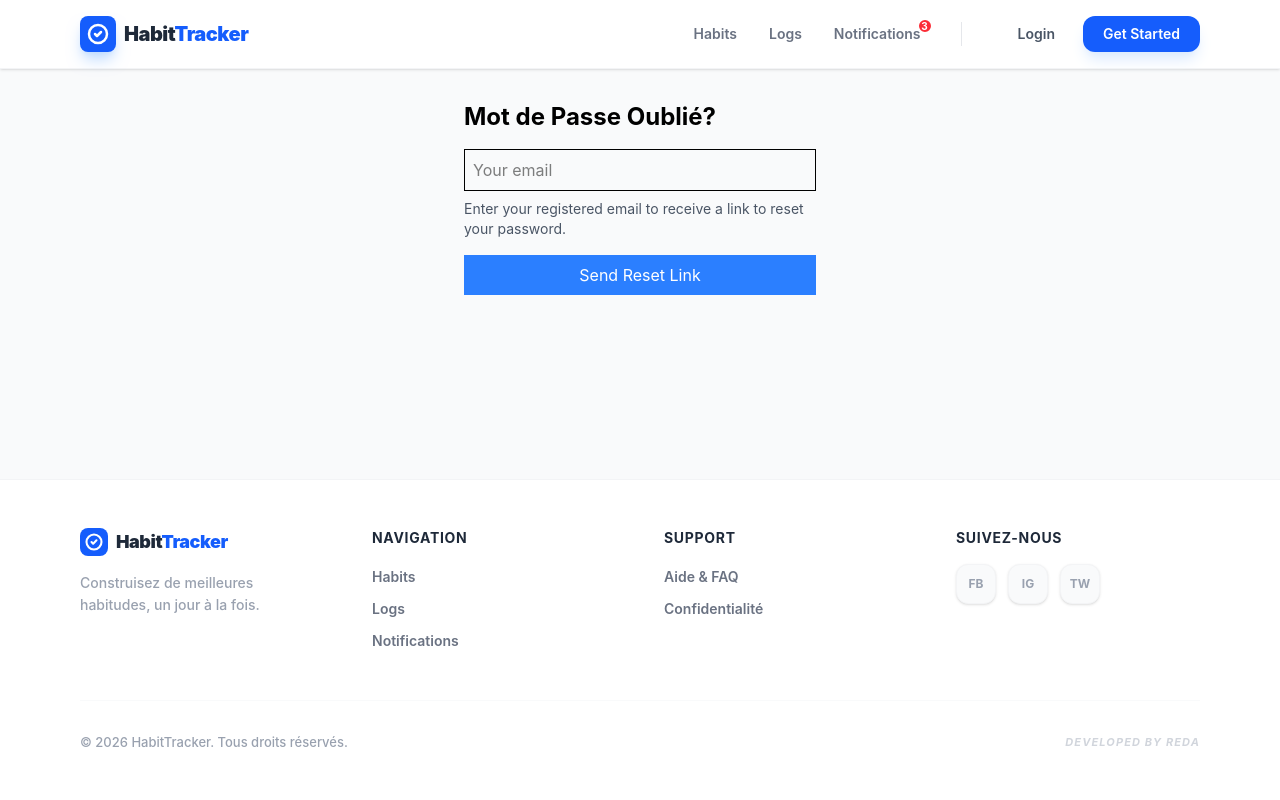
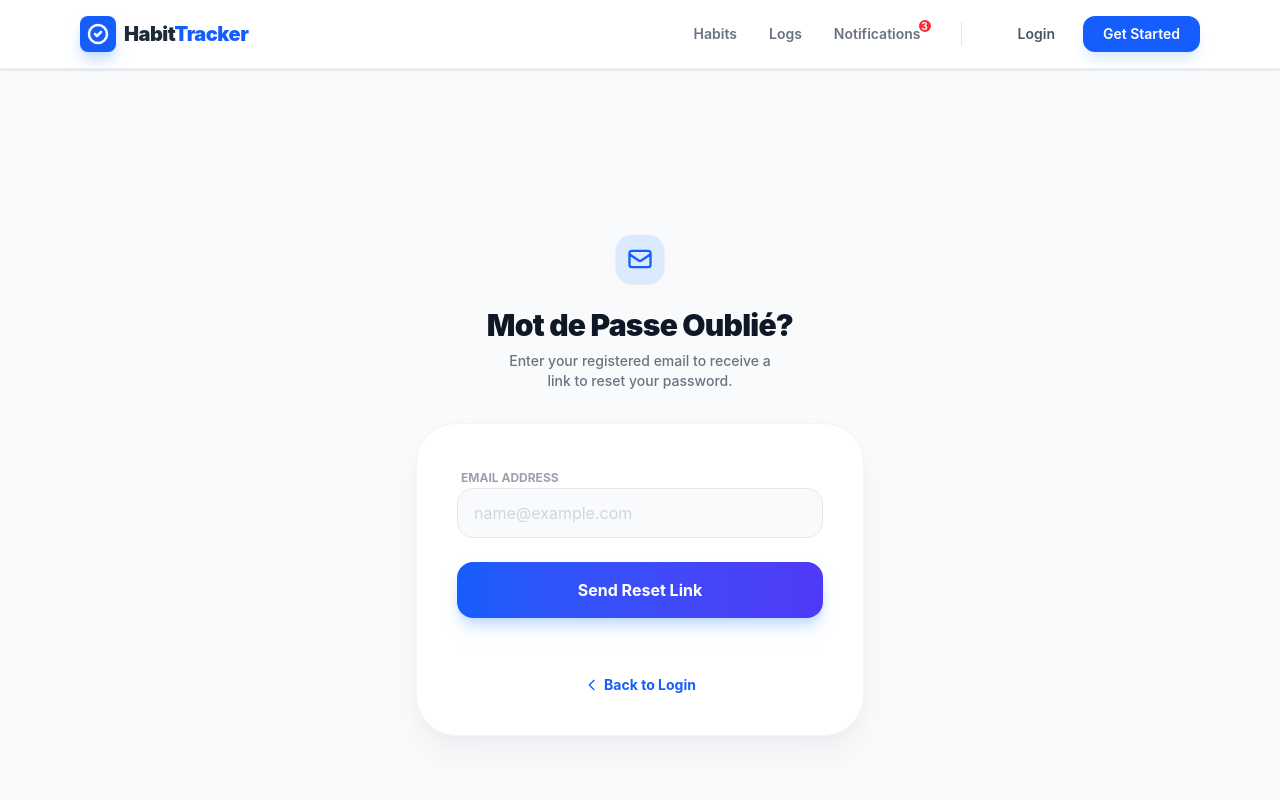
Before and after one commit to Reda-e/Habit-Tracker-frontend, a React (Vite) app: page /forgot-password in a window 1280 px wide. Shown: the top 800 px of the page. Built offline with nearby package versions, Linux system fonts and the light colour scheme; no server answers.

Commit message:
implement forgot password page

```diff
--- a/src/pages/ForgotPassword.jsx
+++ b/src/pages/ForgotPassword.jsx
@@ -1,51 +1,106 @@
 import { useState } from "react";
 import api from "../api/axios.js";
+import { Link } from "react-router-dom";
 
 export default function ForgotPassword() {
   const [email, setEmail] = useState("");
   const [message, setMessage] = useState("");
+  const [loading, setLoading] = useState(false);
 
   const handleSubmit = async (e) => {
     e.preventDefault();
+    setLoading(true);
+    setMessage("");
     try {
       const res = await api.post("/forgot-password", { email });
-      console.log("SUCCESS:", res); // 👈 نشوفو واش جا response
-      setMessage(res.data.message);
+      console.log("SUCCESS:", res);
+      setMessage({ text: res.data.message, type: "success" });
     } catch (err) {
-      console.log("FULL ERROR:", err); // 👈 error كامل
-      console.log("RESPONSE:", err.response); // 👈 واش كاين response
-      setMessage("Error sending email");
+      console.log("FULL ERROR:", err);
+      console.log("RESPONSE:", err.response);
+      setMessage({ text: "Error sending email. Please try again.", type: "error" });
+    } finally {
+      setLoading(false);
     }
   };
 
   return (
-    <div className="p-4 max-w-sm mx-auto">
-      <h1 className="text-2xl font-bold mb-4">
+    <div className="min-h-screen bg-gray-50 flex flex-col justify-center py-12 px-4 sm:px-6 lg:px-8">
+      <div className="sm:mx-auto sm:w-full sm:max-w-md text-center">
+        {/* Icon */}
+        <div className="mx-auto h-12 w-12 bg-blue-100 rounded-2xl flex items-center justify-center shadow-sm">
+          <svg xmlns="http://www.w3.org/2000/svg" className="h-7 w-7 text-blue-600" fill="none" viewBox="0 0 24 24" stroke="currentColor">
+            <path strokeLinecap="round" strokeLinejoin="round" strokeWidth={2} d="M3 8l7.89 5.26a2 2 0 002.22 0L21 8M5 19h14a2 2 0 002-2V7a2 2 0 00-2-2H5a2 2 0 00-2 2v10a2 2 0 002 2z" />
+          </svg>
+        </div>
+        <h1 className="mt-6 text-3xl font-black text-gray-900 tracking-tight">
           Mot de Passe Oublié?
         </h1>
+        <p className="mt-2 text-sm text-gray-500 font-medium max-w-[280px] mx-auto">
+          Enter your registered email to receive a link to reset your password.
+        </p>
+      </div>
 
-      {message && <p className="mb-4 text-red-500">{message}</p>}
+      <div className="mt-8 sm:mx-auto sm:w-full sm:max-w-md">
+        <div className="bg-white py-10 px-6 shadow-xl shadow-gray-200/50 rounded-[2.5rem] border border-gray-100 sm:px-10">
 
-      <form onSubmit={handleSubmit} className="flex flex-col gap-2">
+          {/* Status Message */}
+          {message && (
+            <div className={`mb-6 p-4 rounded-2xl text-sm font-semibold border animate-fade-in ${
+              message.type === "success"
+                ? "bg-emerald-50 border-emerald-100 text-emerald-600"
+                : "bg-red-50 border-red-100 text-red-600"
+            }`}>
+              <div className="flex items-center gap-2">
+                <span>{message.type === "success" ? "✅" : "⚠️"}</span>
+                {message.text || message}
+              </div>
+            </div>
+          )}
+
+          <form onSubmit={handleSubmit} className="space-y-6">
+            <div className="space-y-1">
+              <label className="text-xs font-bold text-gray-400 uppercase ml-1">Email Address</label>
               <input
                 type="email"
-          placeholder="Your email"
+                placeholder="name@example.com"
                 value={email}
                 onChange={(e) => setEmail(e.target.value)}
-          className="p-2 border"
+                className="w-full px-4 py-3 bg-gray-50 border border-gray-200 rounded-2xl focus:ring-2 focus:ring-blue-500 focus:bg-white outline-none transition-all placeholder:text-gray-300"
+                required
               />
-
-        <p className="text-sm text-gray-600">
-          Enter your registered email to receive a link to reset your password.
-        </p>
+            </div>
 
             <button
               type="submit"
-          className="bg-blue-500 text-white p-2 mt-2"
+              disabled={loading}
+              className={`w-full py-4 rounded-2xl font-bold text-white shadow-lg transition-all transform active:scale-[0.98] flex justify-center items-center ${
+                loading
+                ? "bg-gray-400 cursor-not-allowed"
+                : "bg-gradient-to-r from-blue-600 to-indigo-600 shadow-blue-200 hover:shadow-blue-300"
+              }`}
             >
-          Send Reset Link
+              {loading ? (
+                <svg className="animate-spin h-5 w-5 text-white" xmlns="http://www.w3.org/2000/svg" fill="none" viewBox="0 0 24 24">
+                  <circle className="opacity-25" cx="12" cy="12" r="10" stroke="currentColor" strokeWidth="4"></circle>
+                  <path className="opacity-75" fill="currentColor" d="M4 12a8 8 0 018-8V0C5.373 0 0 5.373 0 12h4zm2 5.291A7.962 7.962 0 014 12H0c0 3.042 1.135 5.824 3 7.938l3-2.647z"></path>
+                </svg>
+              ) : (
+                "Send Reset Link"
+              )}
             </button>
           </form>
+
+          <div className="mt-8 pt-6 border-t border-gray-50 text-center">
+            <Link to="/login" className="text-sm font-bold text-blue-600 hover:text-blue-700 transition-colors flex items-center justify-center gap-1">
+              <svg xmlns="http://www.w3.org/2000/svg" className="h-4 w-4" fill="none" viewBox="0 0 24 24" stroke="currentColor">
+                <path strokeLinecap="round" strokeLinejoin="round" strokeWidth={2} d="M15 19l-7-7 7-7" />
+              </svg>
+              Back to Login
+            </Link>
+          </div>
+        </div>
+      </div>
     </div>
   );
 }
```
Lines whose indentation alone changed are shown as unchanged.
